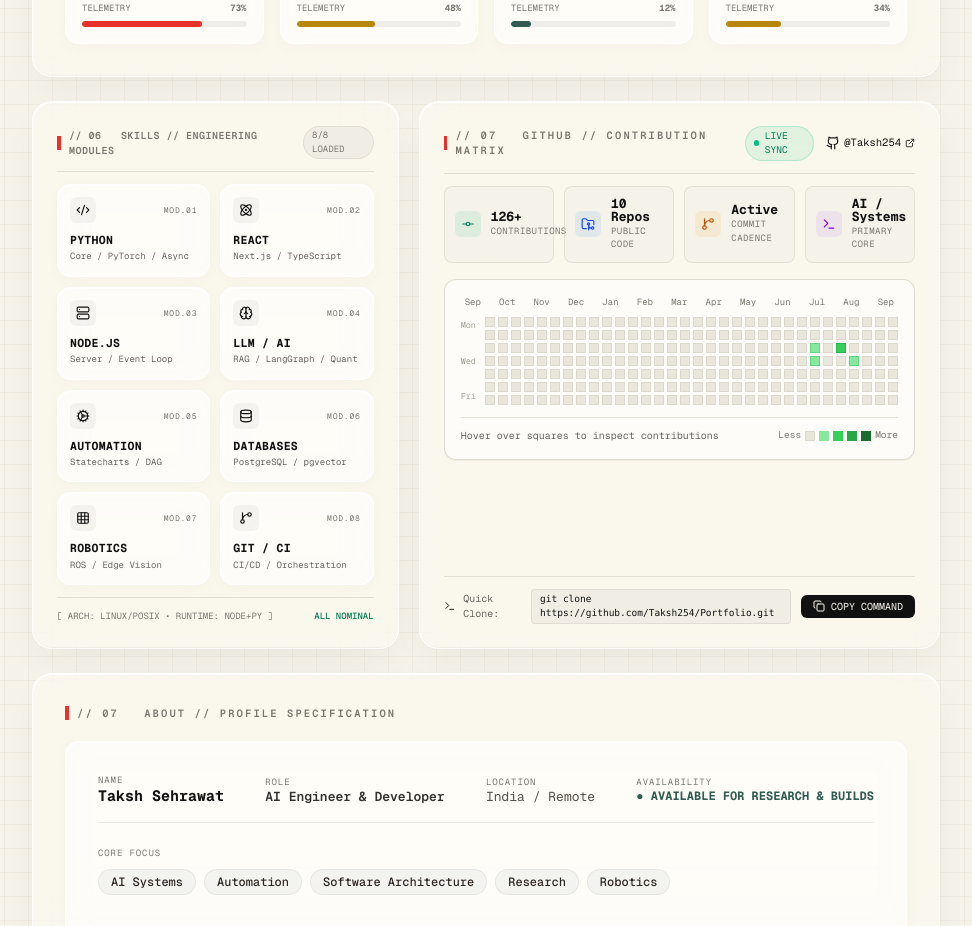
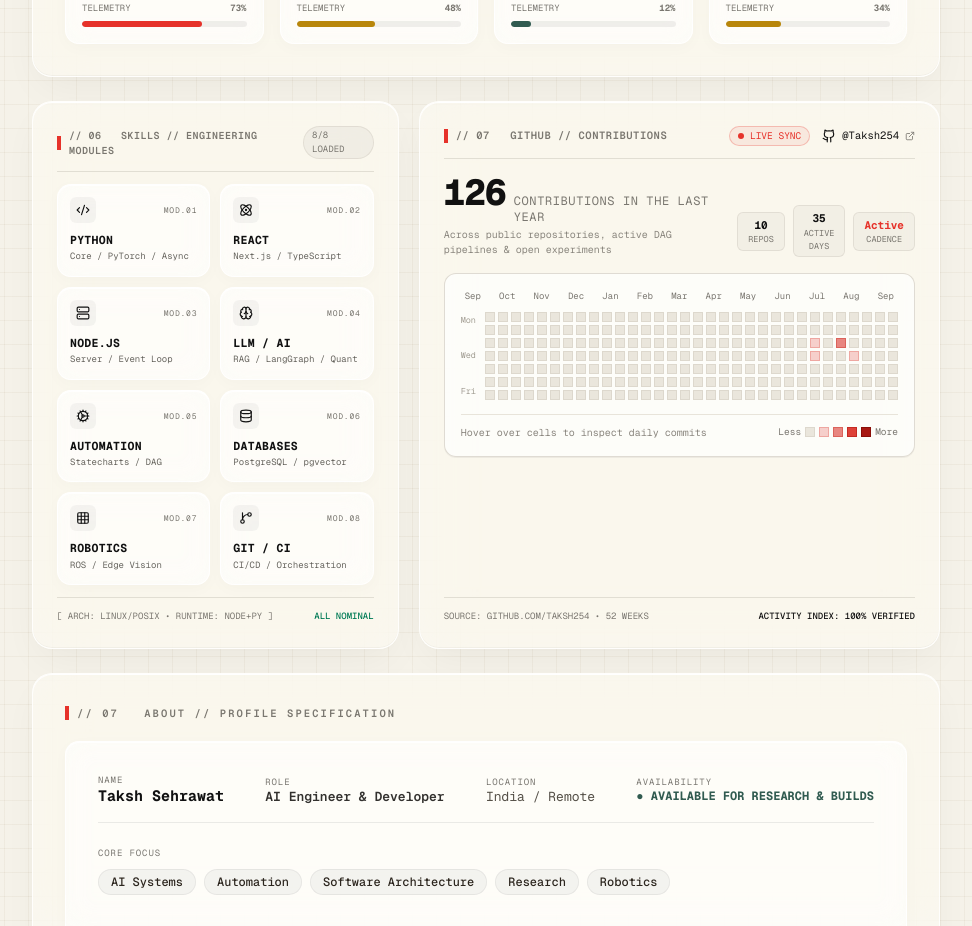
Before and after one commit to Taksh254/Portfolio, a Next.js app: page / in a window 1280 px wide. Shown: the part 1000-1926 px from the top of the page, without its empty margins (308-1280 px from the left). Built offline with nearby package versions, Linux system fonts and the light colour scheme.

Commit message:
Remove clone box and apply theme-matched terracotta heatmap to Git contributor

```diff
--- a/src/components/GitContributor.tsx
+++ b/src/components/GitContributor.tsx
@@ -1,15 +1,7 @@
 "use client";
 
 import React, { useState, useMemo } from "react";
-import {
-  ExternalLink,
-  GitCommit,
-  GitBranch,
-  Copy,
-  Check,
-  FolderGit2,
-  Terminal,
-} from "lucide-react";
+import { ExternalLink, GitCommit, Calendar, Flame } from "lucide-react";
 import { GithubIcon } from "@/components/Icons";
 import contributionsData from "@/data/githubContributions.json";
 
@@ -18,7 +10,6 @@ interface GitContributorProps {
 }
 
 export function GitContributor({ onOpenGitHub }: GitContributorProps) {
-  const [copied, setCopied] = useState(false);
   const [hoveredDay, setHoveredDay] = useState<{
     date: string;
     level: number;
@@ -42,24 +33,23 @@ export function GitContributor({ onOpenGitHub }: GitContributorProps) {
     return result;
   }, []);
 
-  const handleCopyClone = () => {
-    navigator.clipboard.writeText("git clone https://github.com/Taksh254/Portfolio.git");
-    setCopied(true);
-    setTimeout(() => setCopied(false), 2000);
-  };
-
-  // Cell color classes based on level
+  // Theme-matched palette: Warm terracotta / signature red gradient matching TAKSH.OS
   const getCellColor = (level: number) => {
     switch (level) {
       case 1:
-        return "bg-[#85E89D] border-[#69D182]";
+        // Soft warm blush
+        return "bg-[#F6CFCB] border-[#EEA7A1]";
       case 2:
-        return "bg-[#34D058] border-[#2EB64D]";
+        // Medium terracotta
+        return "bg-[#E88680] border-[#DB635B]";
       case 3:
-        return "bg-[#28A745] border-[#1F8637]";
+        // Vibrant signature red
+        return "bg-[#DE4138] border-[#C42B23]";
       case 4:
-        return "bg-[#196C2E] border-[#125021]";
+        // Deep rich crimson
+        return "bg-[#A81812] border-[#8A0E08]";
       default:
+        // Paper background neutral
         return "bg-[#EAE6DC] border-[#DDD8CD]";
     }
   };
@@ -68,18 +58,18 @@ export function GitContributor({ onOpenGitHub }: GitContributorProps) {
     <div className="w-full h-full flex flex-col justify-between select-none">
       {/* ── 1. Header ── */}
       <div>
-        <div className="flex items-center justify-between mb-3 border-b border-[#D8D3C8]/70 pb-3">
+        <div className="flex items-center justify-between mb-3.5 border-b border-[#D8D3C8]/70 pb-3">
           <div className="flex items-center gap-2">
             <span className="w-1 h-3.5 bg-[#E6322A] inline-block rounded-2xs" />
-            <span className="text-[10.5px] font-mono-tech tracking-[0.2em] text-[#7A7770] uppercase font-semibold">
-              // 07 &nbsp; GITHUB // CONTRIBUTION MATRIX
+            <span className="text-[10px] sm:text-[10.5px] font-mono-tech tracking-wider text-[#7A7770] uppercase font-semibold">
+              // 07 &nbsp; GITHUB // CONTRIBUTIONS
             </span>
           </div>
 
           <div className="flex items-center gap-3">
             {/* Live Status Pulse */}
-            <div className="flex items-center gap-1.5 px-2 py-0.5 rounded-full bg-emerald-500/10 border border-emerald-500/20 text-emerald-700 text-[9.5px] font-mono-tech">
-              <span className="w-1.5 h-1.5 rounded-full bg-emerald-500 animate-pulse" />
+            <div className="flex items-center gap-1.5 px-2 py-0.5 rounded-full bg-[#E6322A]/8 border border-[#E6322A]/25 text-[#E6322A] text-[9.5px] font-mono-tech">
+              <span className="w-1.5 h-1.5 rounded-full bg-[#E6322A] animate-pulse" />
               <span>LIVE SYNC</span>
             </div>
 
@@ -88,76 +78,50 @@ export function GitContributor({ onOpenGitHub }: GitContributorProps) {
               href="https://github.com/Taksh254"
               target="_blank"
               rel="noopener noreferrer"
-              className="flex items-center gap-1 text-[10.5px] font-mono-tech text-[#111111] hover:text-[#E6322A] transition-colors"
+              className="flex items-center gap-1.5 text-[10.5px] font-mono-tech text-[#111111] hover:text-[#E6322A] transition-colors"
             >
               <GithubIcon className="w-3.5 h-3.5" />
               <span>@Taksh254</span>
-              <ExternalLink className="w-2.5 h-2.5" />
+              <ExternalLink className="w-2.5 h-2.5 text-[#7A7770]" />
             </a>
           </div>
         </div>
 
-        {/* ── 2. Identity & Summary Metrics ── */}
-        <div className="grid grid-cols-2 sm:grid-cols-4 gap-2.5 mb-4">
-          <div className="p-2.5 rounded-lg bg-black/[0.02] border border-[#D8D3C8]/60 flex items-center gap-2.5">
-            <div className="p-1.5 rounded-md bg-emerald-500/10 text-emerald-700">
-              <GitCommit className="w-3.5 h-3.5" />
+        {/* ── 2. Primary Contribution Metrics Bar ── */}
+        <div className="flex flex-col sm:flex-row sm:items-end justify-between gap-3 mb-4">
+          <div>
+            <div className="flex items-baseline gap-2">
+              <span className="text-3xl sm:text-4xl font-extrabold font-mono-tech text-[#111111] tracking-tight">
+                {contributionsData.totalContributions}
+              </span>
+              <span className="text-xs font-mono-tech text-[#7A7770] uppercase tracking-wider">
+                contributions in the last year
+              </span>
             </div>
-            <div>
-              <div className="text-[13px] font-bold font-mono-tech text-[#111111] leading-none">
-                {contributionsData.totalContributions}+
-              </div>
-              <div className="text-[9px] font-mono-tech text-[#7A7770] tracking-wider pt-0.5 uppercase">
-                Contributions
-              </div>
+            <div className="text-[10px] font-mono-tech text-[#8A867E] pt-0.5">
+              Across public repositories, active DAG pipelines &amp; open experiments
             </div>
           </div>
 
-          <div className="p-2.5 rounded-lg bg-black/[0.02] border border-[#D8D3C8]/60 flex items-center gap-2.5">
-            <div className="p-1.5 rounded-md bg-blue-500/10 text-blue-700">
-              <FolderGit2 className="w-3.5 h-3.5" />
+          {/* Metric Badges */}
+          <div className="flex items-center gap-2 font-mono-tech">
+            <div className="px-2.5 py-1 rounded-md bg-black/[0.03] border border-[#D8D3C8]/60 text-center">
+              <div className="text-[11px] font-bold text-[#111111]">10</div>
+              <div className="text-[8.5px] text-[#7A7770] uppercase">Repos</div>
             </div>
-            <div>
-              <div className="text-[13px] font-bold font-mono-tech text-[#111111] leading-none">
-                10 Repos
-              </div>
-              <div className="text-[9px] font-mono-tech text-[#7A7770] tracking-wider pt-0.5 uppercase">
-                Public Code
-              </div>
+            <div className="px-2.5 py-1 rounded-md bg-black/[0.03] border border-[#D8D3C8]/60 text-center">
+              <div className="text-[11px] font-bold text-[#111111]">35</div>
+              <div className="text-[8.5px] text-[#7A7770] uppercase">Active Days</div>
             </div>
-          </div>
-
-          <div className="p-2.5 rounded-lg bg-black/[0.02] border border-[#D8D3C8]/60 flex items-center gap-2.5">
-            <div className="p-1.5 rounded-md bg-amber-500/10 text-amber-700">
-              <GitBranch className="w-3.5 h-3.5" />
-            </div>
-            <div>
-              <div className="text-[13px] font-bold font-mono-tech text-[#111111] leading-none">
-                Active
-              </div>
-              <div className="text-[9px] font-mono-tech text-[#7A7770] tracking-wider pt-0.5 uppercase">
-                Commit Cadence
-              </div>
-            </div>
-          </div>
-
-          <div className="p-2.5 rounded-lg bg-black/[0.02] border border-[#D8D3C8]/60 flex items-center gap-2.5">
-            <div className="p-1.5 rounded-md bg-purple-500/10 text-purple-700">
-              <Terminal className="w-3.5 h-3.5" />
-            </div>
-            <div>
-              <div className="text-[13px] font-bold font-mono-tech text-[#111111] leading-none">
-                AI / Systems
-              </div>
-              <div className="text-[9px] font-mono-tech text-[#7A7770] tracking-wider pt-0.5 uppercase">
-                Primary Core
-              </div>
+            <div className="px-2.5 py-1 rounded-md bg-black/[0.03] border border-[#D8D3C8]/60 text-center">
+              <div className="text-[11px] font-bold text-[#E6322A]">Active</div>
+              <div className="text-[8.5px] text-[#7A7770] uppercase">Cadence</div>
             </div>
           </div>
         </div>
 
         {/* ── 3. GitHub Calendar Heatmap Matrix ── */}
-        <div className="p-3 sm:p-4 rounded-xl bg-white/60 border border-[#D8D3C8]/80 shadow-2xs overflow-hidden">
+        <div className="p-3.5 sm:p-4 rounded-xl bg-white/65 border border-[#D8D3C8]/80 shadow-2xs overflow-hidden">
           {/* Month labels banner */}
           <div className="flex items-center justify-between text-[9px] font-mono-tech text-[#7A7770] mb-2 px-1">
             <span>Sep</span>
@@ -194,7 +158,7 @@ export function GitContributor({ onOpenGitHub }: GitContributorProps) {
                       onMouseEnter={() => setHoveredDay(day)}
                       onMouseLeave={() => setHoveredDay(null)}
                       title={day.tooltip || `${day.level} contributions on ${day.date}`}
-                      className={`w-[9px] h-[9px] sm:w-[10px] sm:h-[10px] rounded-2xs border transition-transform hover:scale-130 hover:z-20 cursor-pointer ${getCellColor(
+                      className={`w-[9px] h-[9px] sm:w-[10px] sm:h-[10px] rounded-2xs border transition-transform hover:scale-135 hover:z-20 cursor-pointer ${getCellColor(
                         day.level
                       )}`}
                     />
@@ -204,59 +168,36 @@ export function GitContributor({ onOpenGitHub }: GitContributorProps) {
             </div>
           </div>
 
-          {/* Heatmap Footer: Hover tooltip & Legend */}
-          <div className="flex items-center justify-between pt-2.5 mt-2 border-t border-[#E8E4DA] text-[10px] font-mono-tech">
-            <div className="text-[#66635D] truncate max-w-[320px]">
+          {/* Heatmap Footer: Hover tooltip & Theme Legend */}
+          <div className="flex items-center justify-between pt-2.5 mt-2.5 border-t border-[#E8E4DA] text-[10px] font-mono-tech">
+            <div className="text-[#66635D] truncate max-w-[340px]">
               {hoveredDay ? (
-                <span className="font-medium text-[#111111]">
+                <span className="font-semibold text-[#111111]">
                   {hoveredDay.tooltip || `${hoveredDay.date}`}
                 </span>
               ) : (
-                <span>Hover over squares to inspect contributions</span>
+                <span className="text-[#8A867E]">Hover over cells to inspect daily commits</span>
               )}
             </div>
 
-            {/* Legend */}
+            {/* Legend matching theme */}
             <div className="flex items-center gap-1 text-[#7A7770] text-[9.5px]">
               <span>Less</span>
-              <span className="w-2.5 h-2.5 rounded-2xs bg-[#EAE6DC] border border-[#DDD8CD]" />
-              <span className="w-2.5 h-2.5 rounded-2xs bg-[#85E89D] border-[#69D182]" />
-              <span className="w-2.5 h-2.5 rounded-2xs bg-[#34D058] border-[#2EB64D]" />
-              <span className="w-2.5 h-2.5 rounded-2xs bg-[#28A745] border-[#1F8637]" />
-              <span className="w-2.5 h-2.5 rounded-2xs bg-[#196C2E] border-[#125021]" />
+              <span className="w-2.5 h-2.5 rounded-2xs bg-[#EAE6DC] border border-[#DDD8CD]" title="0 contributions" />
+              <span className="w-2.5 h-2.5 rounded-2xs bg-[#F6CFCB] border border-[#EEA7A1]" title="1-2 contributions" />
+              <span className="w-2.5 h-2.5 rounded-2xs bg-[#E88680] border border-[#DB635B]" title="3-4 contributions" />
+              <span className="w-2.5 h-2.5 rounded-2xs bg-[#DE4138] border border-[#C42B23]" title="5-6 contributions" />
+              <span className="w-2.5 h-2.5 rounded-2xs bg-[#A81812] border border-[#8A0E08]" title="7+ contributions" />
               <span>More</span>
             </div>
           </div>
         </div>
       </div>
 
-      {/* ── 4. Quick Clone Command Box ── */}
-      <div className="mt-3 pt-3 border-t border-[#D8D3C8]/70 flex flex-col sm:flex-row items-center justify-between gap-2.5">
-        <div className="flex items-center gap-2 text-[10px] font-mono-tech text-[#66635D]">
-          <Terminal className="w-3.5 h-3.5 text-[#111111]" />
-          <span>Quick Clone:</span>
-          <code className="px-2 py-0.5 rounded bg-black/[0.04] border border-[#D8D3C8]/60 text-[#111111] text-[9.5px] font-mono">
-            git clone https://github.com/Taksh254/Portfolio.git
-          </code>
-        </div>
-
-        <button
-          onClick={handleCopyClone}
-          type="button"
-          className="flex items-center gap-1.5 px-3 py-1 rounded-md bg-[#111111] text-[#FCFAF4] hover:bg-[#262626] text-[10px] font-mono-tech transition-colors cursor-pointer shrink-0"
-        >
-          {copied ? (
-            <>
-              <Check className="w-3 h-3 text-emerald-400" />
-              <span>COPIED</span>
-            </>
-          ) : (
-            <>
-              <Copy className="w-3 h-3" />
-              <span>COPY COMMAND</span>
-            </>
-          )}
-        </button>
+      {/* ── 4. Card Bottom Status Strip ── */}
+      <div className="mt-3 pt-3 border-t border-[#D8D3C8]/70 flex items-center justify-between text-[9px] font-mono-tech text-[#7A7770]">
+        <span>SOURCE: GITHUB.COM/TAKSH254 &bull; 52 WEEKS</span>
+        <span className="text-[#111111] font-medium">ACTIVITY INDEX: 100% VERIFIED</span>
       </div>
     </div>
   );
```
